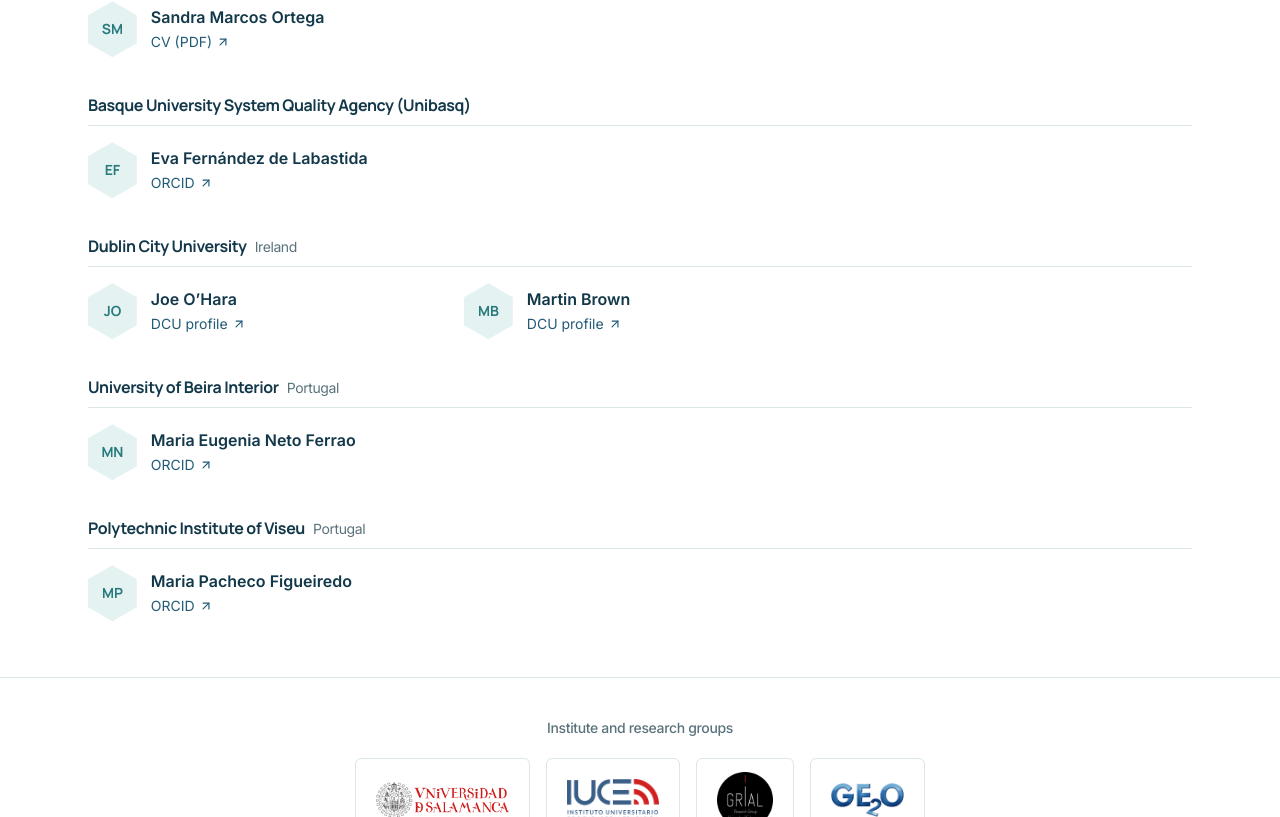
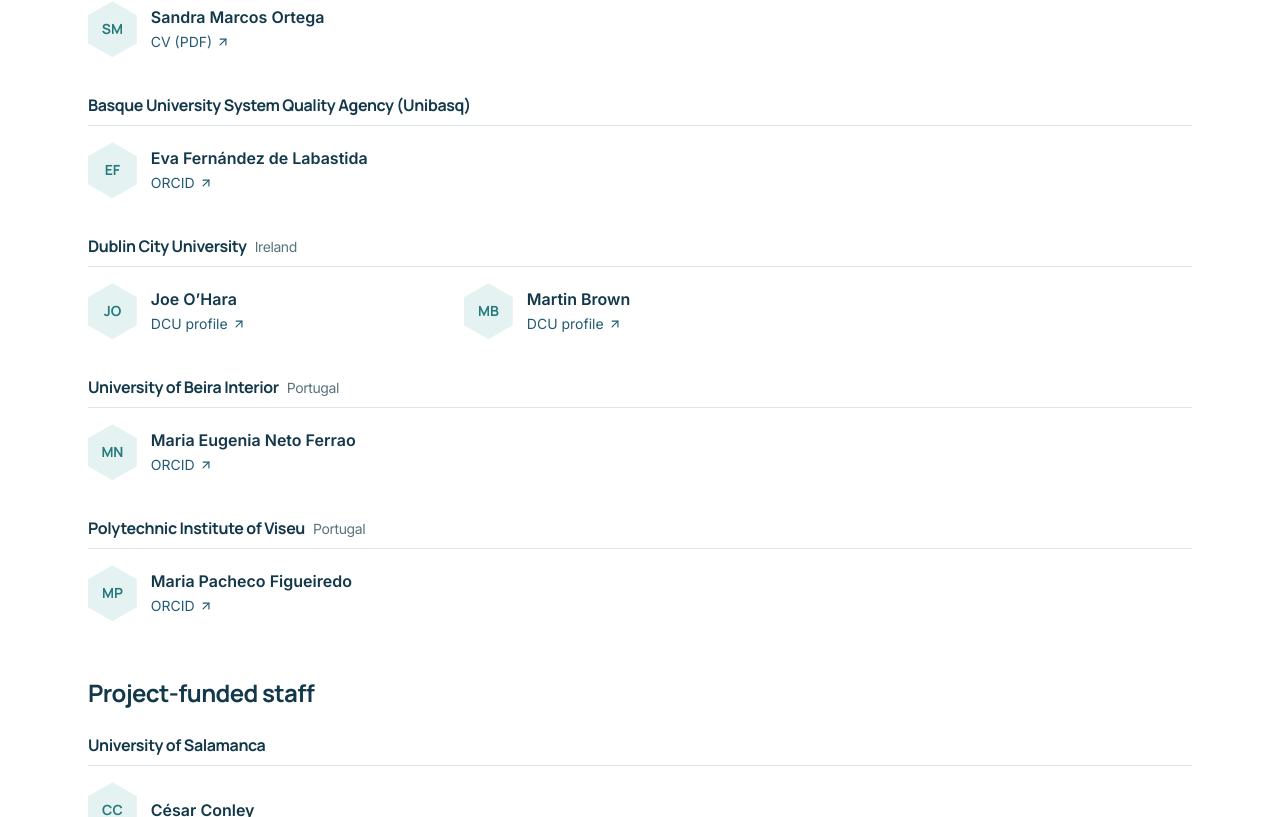
Before and after one commit to ShockyDEV/Proyecto-Quality, a Next.js app: page /en/equipo/ in a window 1280 px wide. Shown: the part 1983-2800 px from the top of the page. Built offline with nearby package versions, Linux system fonts and the light colour scheme.

Commit message:
Equipo: César Conley como contrato asociado al proyecto
- Nuevo rol «Contratos asociados al proyecto» al final de la página de equipo
- César Conley en la Universidad de Salamanca, sin perfil ni foto públicos
- Cifras: 27 personas (15 de la USAL)

```diff
--- a/src/app/(site)/[locale]/equipo/page.tsx
+++ b/src/app/(site)/[locale]/equipo/page.tsx
@@ -122,6 +122,7 @@
         <div className="contenedor space-y-14">
           <RoleSection role="investigador" locale={locale} />
           <RoleSection role="trabajo" locale={locale} />
+          <RoleSection role="contrato" locale={locale} />
         </div>
       </div>
     </>
--- a/src/content/equipo.ts
+++ b/src/content/equipo.ts
@@ -95,7 +95,7 @@
   },
 ];
 
-export type Rol = "ip" | "investigador" | "trabajo";
+export type Rol = "ip" | "investigador" | "trabajo" | "contrato";
 
 export const ROLES: Record<Rol, { title: L10n; singular: L10n }> = {
   ip: {
@@ -109,6 +109,10 @@
   trabajo: {
     title: { es: "Equipo de trabajo", en: "Work team" },
     singular: { es: "Equipo de trabajo", en: "Work team" },
+  },
+  contrato: {
+    title: { es: "Contratos asociados al proyecto", en: "Project-funded staff" },
+    singular: { es: "Contrato asociado al proyecto", en: "Project-funded staff" },
   },
 };
 
@@ -201,6 +205,9 @@
   { name: "Maria Eugenia Neto Ferrao", role: "trabajo", institution: "ubi", profile: orcid("0000-0002-1317-0629") },
   { name: "Maria Pacheco Figueiredo", role: "trabajo", institution: "ipv", profile: orcid("0000-0002-3604-529X") },
   { name: "Eva Fernández de Labastida", role: "trabajo", institution: "unibasq", profile: orcid("0009-0008-0731-5597") },
+
+  // Contratos asociados al proyecto (no estaban en la web anterior; añadido el 22-10-2026)
+  { name: "César Conley", role: "contrato", institution: "usal" },
 ];
 
 export function institucion(id: string): Institucion {
```
Also changed, not shown: 1 other file (tests, documents, lock files or other folders).
